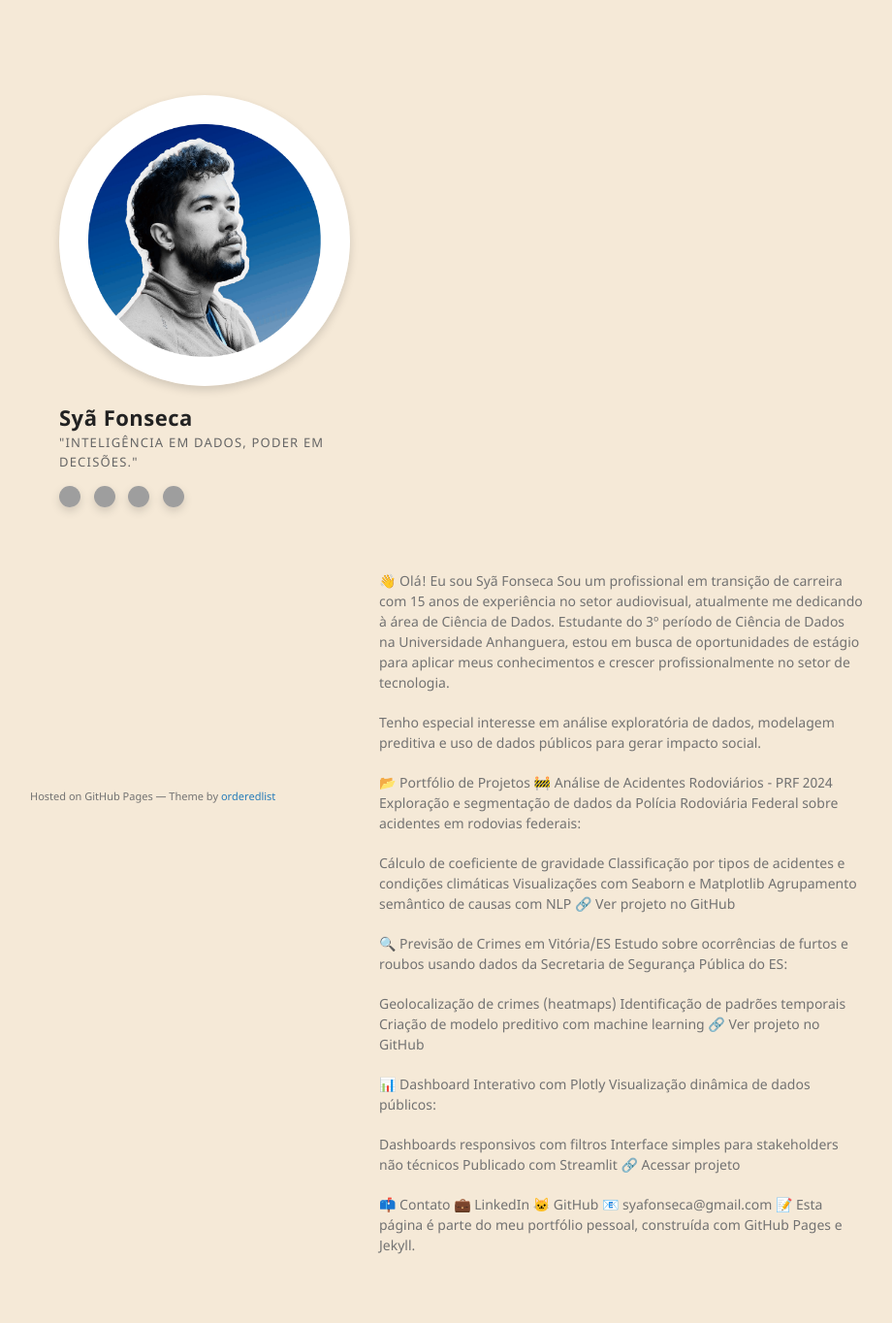
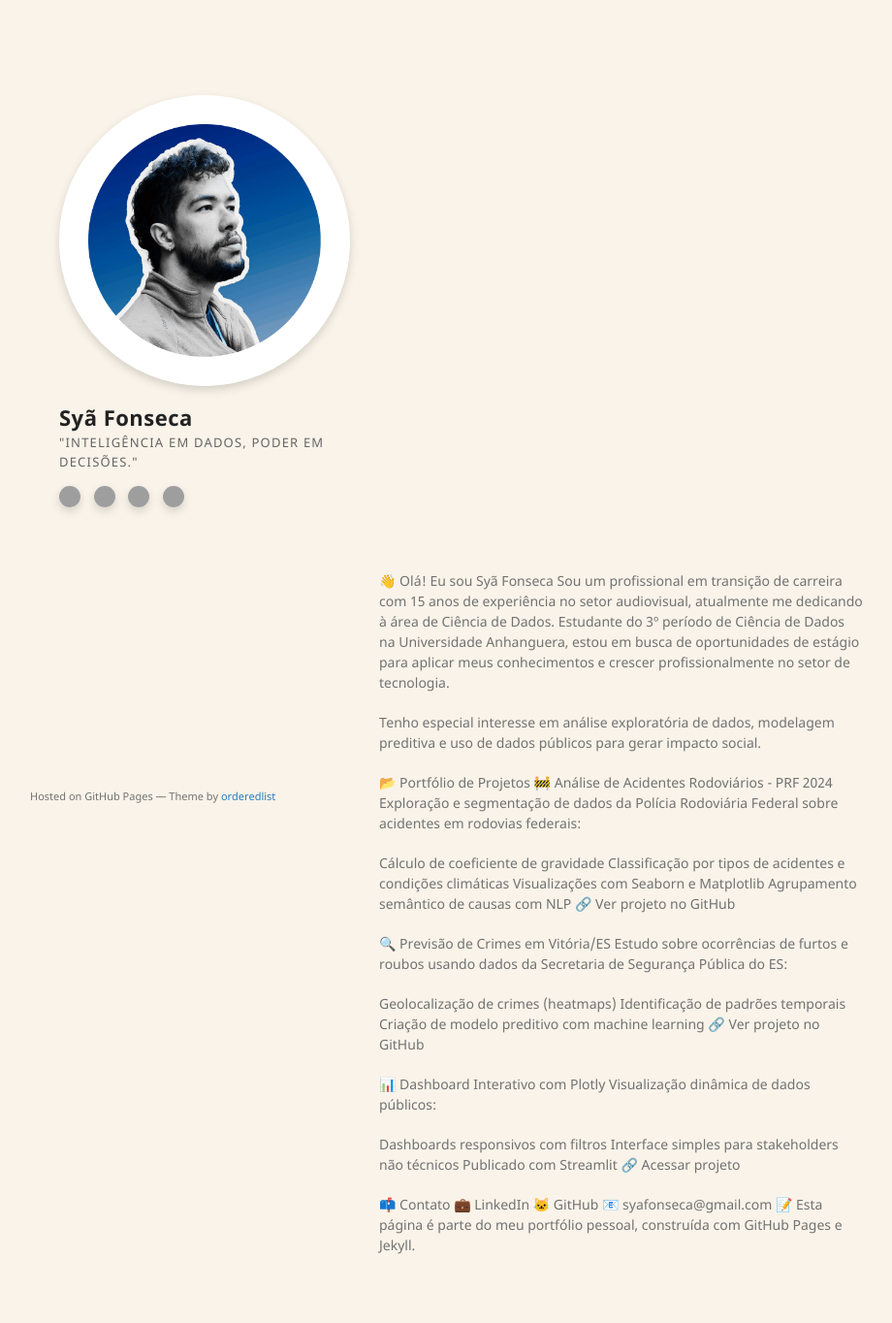
Before and after one commit to fonsecadados/fonsecadados.github.io, a Jekyll site: the page built from index.md, in a window 1280 px wide. Shown: the whole page at 97% size, without its empty margins (179-1099 px from the left). Built offline with Jekyll 4.4.1, drawn with Linux system fonts in a browser that asks for light colours; our own code applies the rules of GitHub Pages for plain Markdown files; the repository's description, which GitHub fills in, is left out; grey boxes are pictures that could not be loaded.

Commit message:
Up background

```diff
--- a/_sass/jekyll-theme-minimal.scss
+++ b/_sass/jekyll-theme-minimal.scss
@@ -2,7 +2,7 @@
 @import "rouge-github";
 
 body {
-  background-color: #f5e9d7;
+  background-color: #f9f3e9;
   padding:50px;
   font: 14px/1.5 "Noto Sans", "Helvetica Neue", Helvetica, Arial, sans-serif;
   color:#727272;
```
